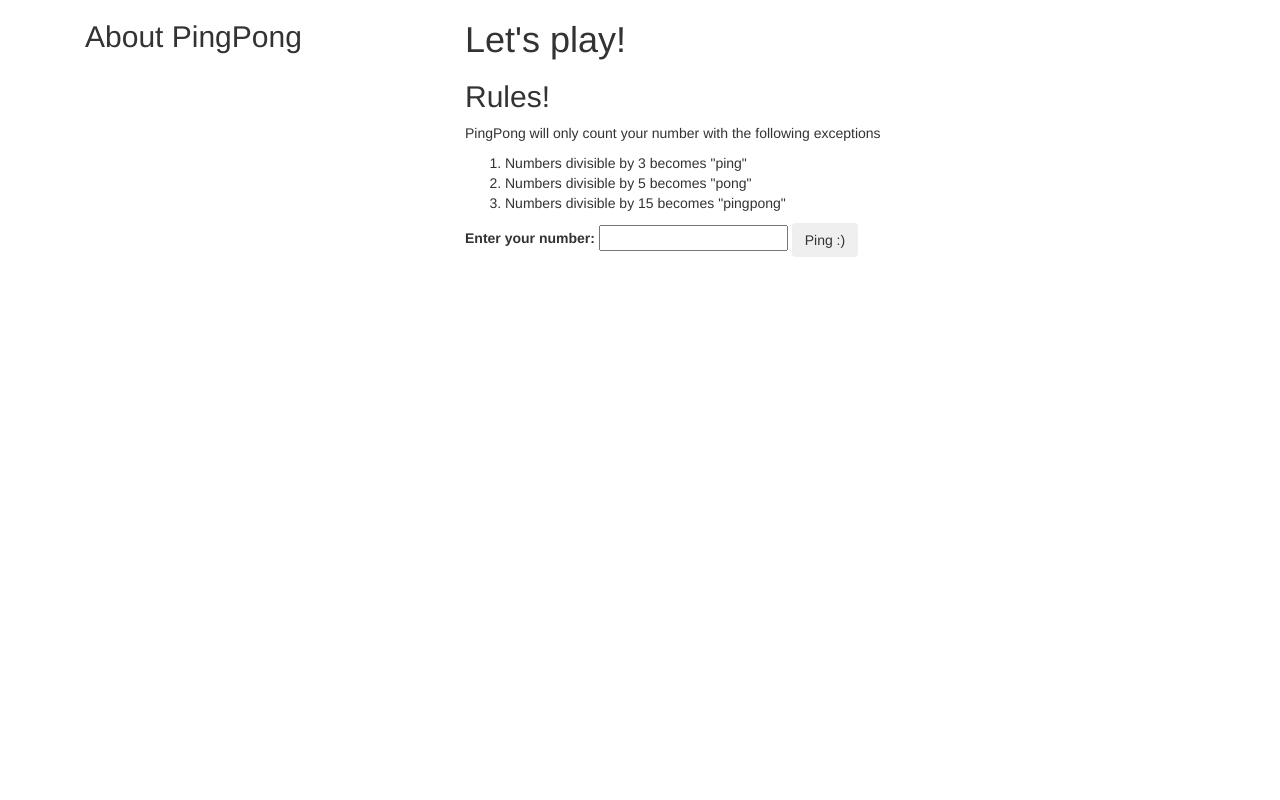
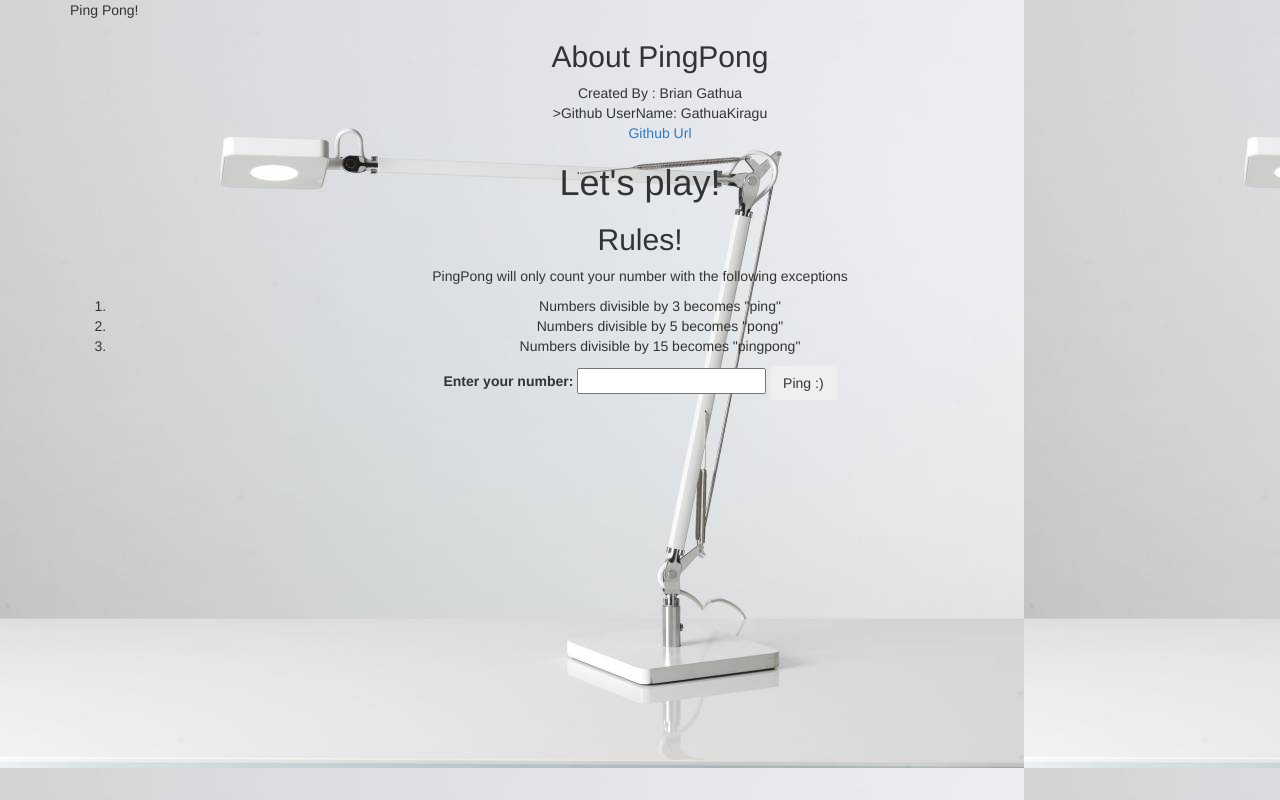
Before and after one commit to GathuaKiragu/pingpongjs, a plain HTML site: page index.html in a window 1280 px wide. Drawn offline with Linux system fonts and the light colour scheme; files that its build step writes are made by us from their sources.

Commit message:
Added a bg image and aligned content

```diff
--- a/css/styles.css
+++ b/css/styles.css
@@ -1,47 +1,15 @@
-.Section 1{
-	font-style: Bold;
-	background-color: linen;
-
+.About{
+    text-align: center;
+    list-style: none;
 }
-.buttons{
-	border: none;
-    color: white;
-    padding: 15px 32px;
-    text-align: center;
-    text-decoration: none;
-    display: inline-block;
-    font-size: 16px;
+ul{
+    list-style: none;
 }
 
-.Section2{
-	font-family: Times;
-	font-style: Bold;
-	background-color: linen
-
+.area{
+    text-align: center;
 }
 
-.AboutMe{
-     border-style: groove;
-     background-color:green;
-     font-family: "Times New Roman", Times, serif;
-     font-style: oblique;
+ol{
+    text-align: center;
 }
-
-.button1{
-	background-color: #008CBA;
-}
-
-.button2{
-	background-color: ##555555;
-
-}
-
-.lightbg {
-background-color: lightblue;
-}
-
-.darkbg {
-background-color: #555555;
-}
-
-#
--- a/index.html
+++ b/index.html
@@ -1,24 +1,26 @@
 <!DOCTYPE html>
 <html>
+	<head>
 
-<head>
-  <meta http-equiv="Content-Type" content="text/html; charset=UTF-8">
+		<meta name="viewport" content="width=device-width, initial-scale=1">
 		<link rel="stylesheet" href="css/bootstrap.min.css" type="text/css">
 		<link rel="stylesheet" href="css/styles.css" type="text/css">
 		<script src="js/jquery-3.1.1.js"></script>
 		<script src="js/scripts.js"></script>
 		<title>PingPong</title>
 	</head>
-
-<body>
+	<body background="images/bg.jpg">
 		<div class="container">
-      <div class="col-md-4 project">
-      <h2>About PingPong</h2>
-
+			<marque><div class="header">Ping Pong!</div></marque>
+				<div class="About">
+					<ul>
+						<li><h2>About PingPong</h2></li>
+						<li>Created By : Brian Gathua</li>
+						<li>>Github UserName: GathuaKiragu</li>
+						<li><a href="">Github Url</a></li>
+					</ul>
 				</div>
-      <div class="col-md-8 project">
-        <div class="content">
-          <!--form-->
+				<div class="area">
 					<form id="pingPongForm">
 						<h1>Let's play!</h1>
 						<h2>Rules!</h2>
@@ -38,7 +40,5 @@
 				</div>
 			</div>
 		</div>
-  </div>
 	</body>
-
 </html>
```
Also changed, not shown: images/bg.jpg (added). Lines whose indentation alone changed are shown as unchanged.
